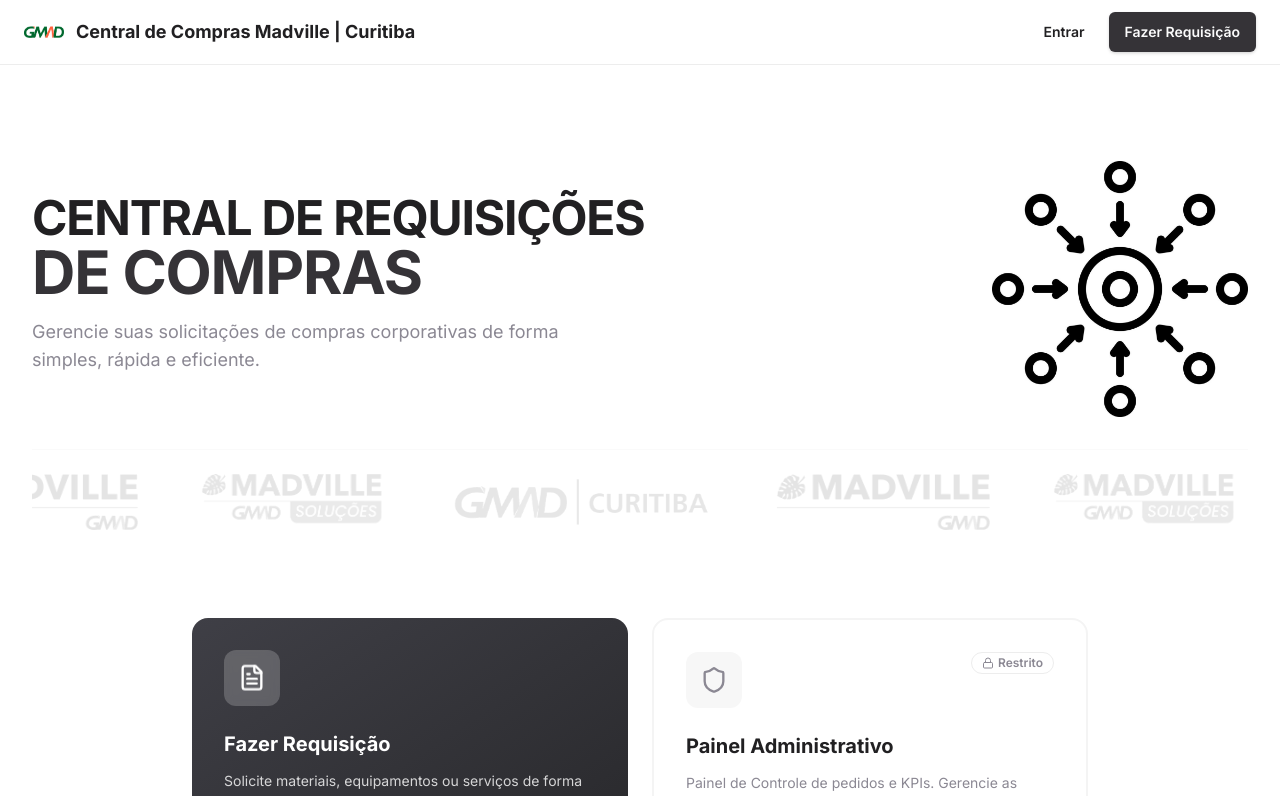
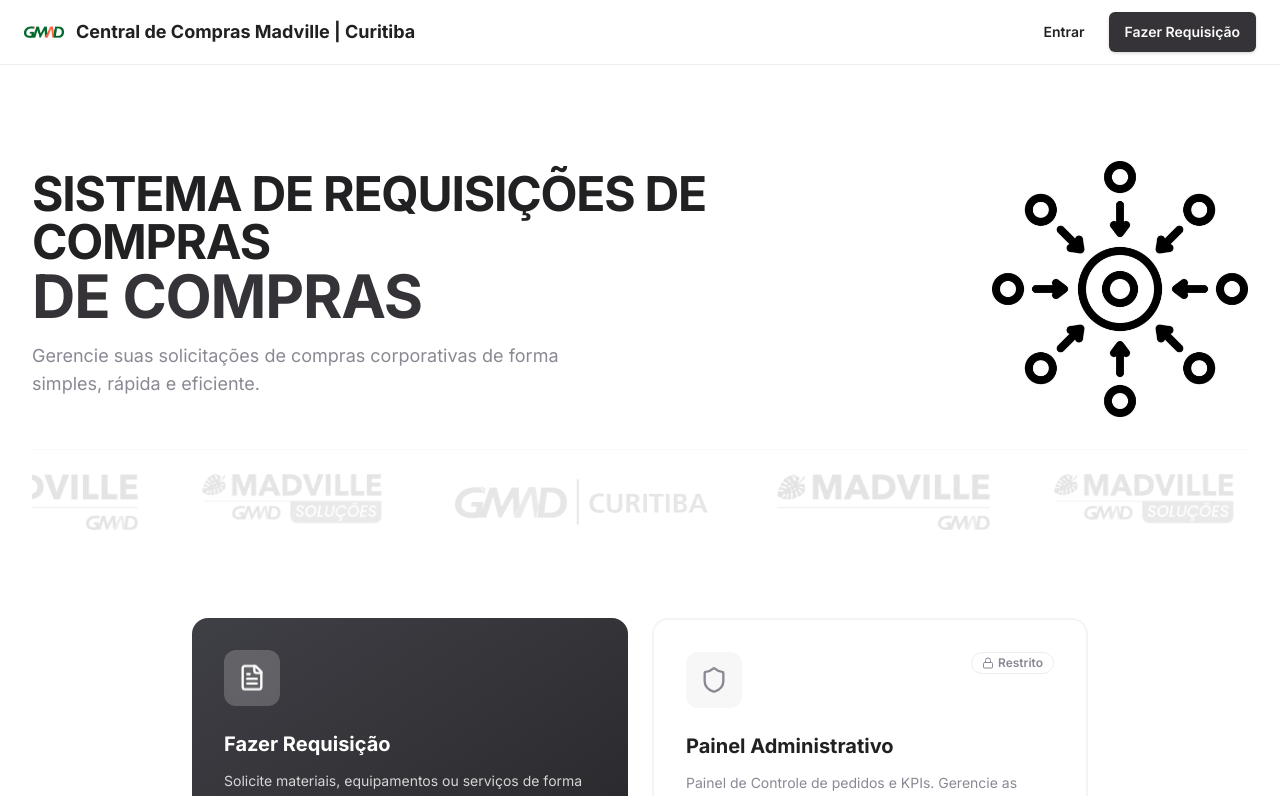
Before and after one commit to borba-anderson/comprasmadville, a React (Vite) app: page / in a window 1280 px wide. Shown: the top 796 px of the page. Built offline with nearby package versions, Linux system fonts and the light colour scheme; the HTML template or start-up script is replaced by a standard one.

Commit message:
Visual edit in Lovable
Edited UI in Lovable

```diff
--- a/src/pages/Index.tsx
+++ b/src/pages/Index.tsx
@@ -16,8 +16,8 @@ const Index = () => {
 
             {/* Lado Esquerdo - Título e subtítulo */}
             <div className="text-center md:text-left flex-1 animate-fade-in">
-              <h1 className="mb-4 text-4xl md:text-5xl font-bold tracking-tight text-foreground text-left lg:text-5xl pb-0 my-0">
-                CENTRAL DE REQUISIÇÕES<span className="block text-primary text-left text-6xl">DE COMPRAS</span>
+              <h1 className="mb-4 text-4xl md:text-5xl font-bold tracking-tight text-foreground text-left lg:text-5xl pb-0 my-0">SISTEMA DE REQUISIÇÕES
+DE COMPRAS<span className="block text-primary text-left text-6xl">DE COMPRAS</span>
               </h1>
 
               <p className="text-muted-foreground max-w-xl text-base md:text-lg font-thin mx-0 mb-[10px] text-left">
```
